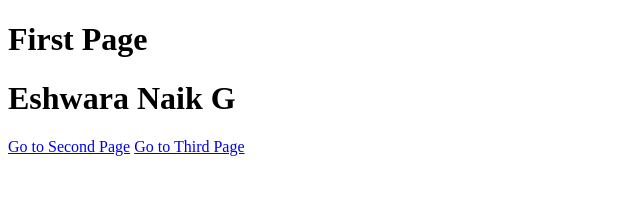
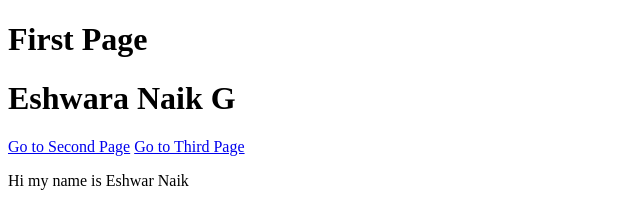
Before and after one commit to EshwarNaikG/HTML_CSS, a plain HTML site: page first.html in a window 1280 px wide. Shown: the whole page, without its empty margins (0-640 px from the left). Drawn offline with Linux system fonts and the light colour scheme.

Commit message:
I add first paragraph tag in this first.html code

```diff
--- a/first.html
+++ b/first.html
@@ -10,5 +10,6 @@
     <h1>Eshwara Naik G</h1>
     <a href="second.html">Go to Second Page</a>
     <a href="third.html">Go to Third Page</a>
+    <p>Hi my name is Eshwar Naik </p>
 </body>
 </html>
```
